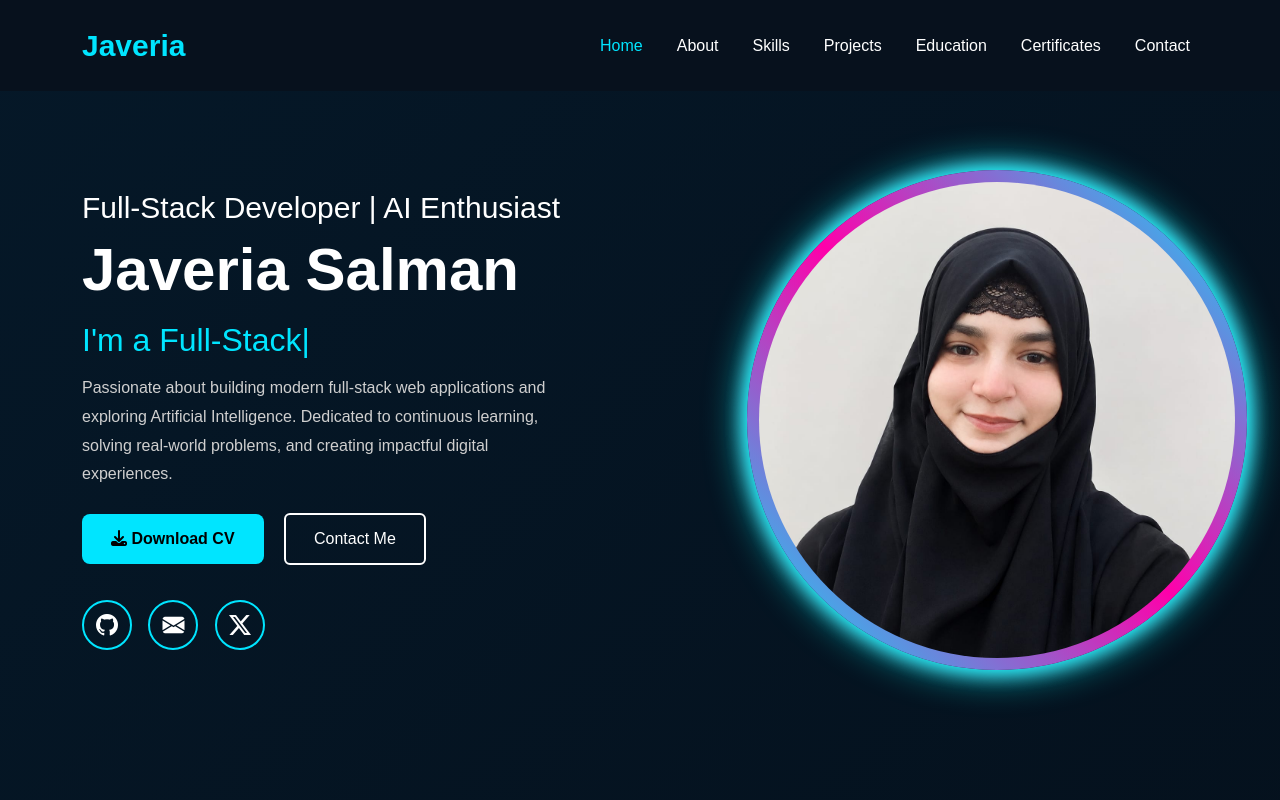
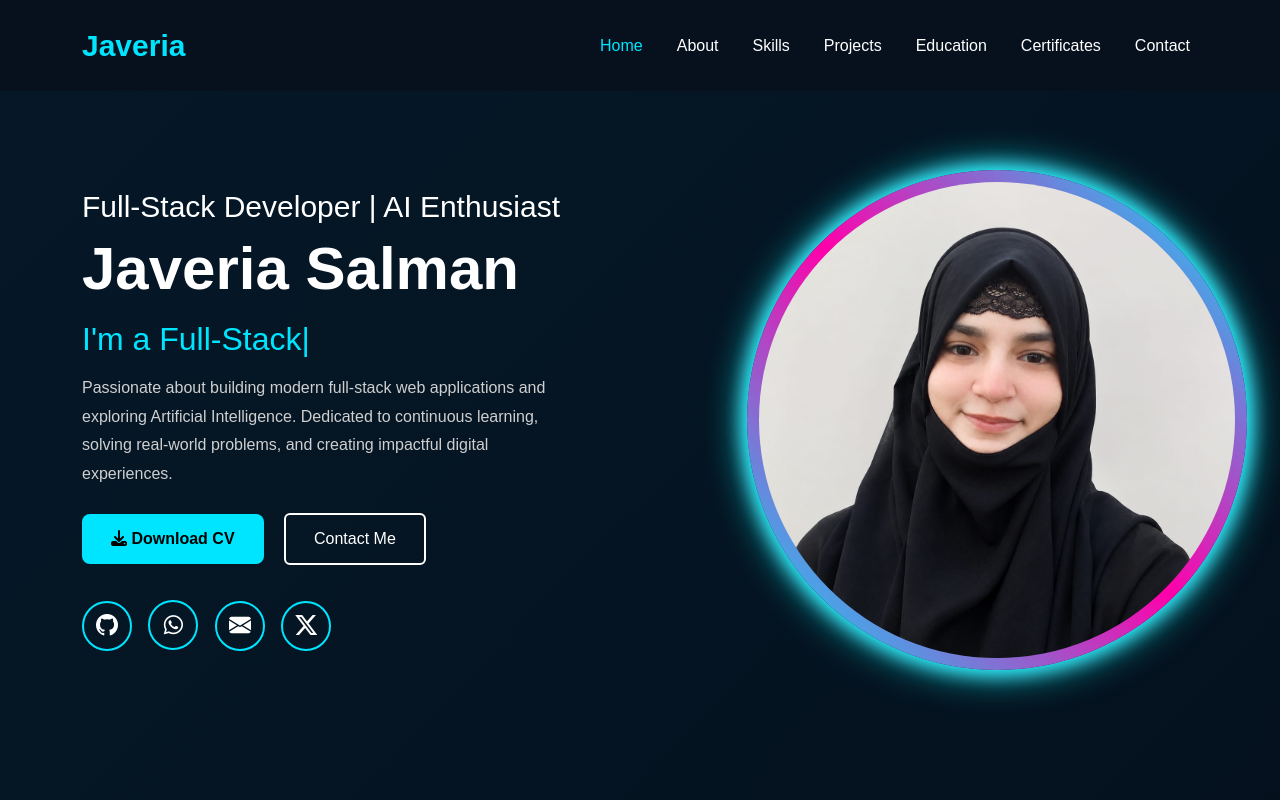
Before and after one commit to javeriasalman789-jpg/Portfolio-Website, a plain HTML site: page index.html in a window 1280 px wide. Shown: the top 800 px of the page. Drawn offline with nearby package versions, Linux system fonts and the light colour scheme; some packages are replaced by stand-ins of ours; a script that the page names is missing.

Commit message:
Update portfolio

```diff
--- a/index.html
+++ b/index.html
@@ -110,7 +110,9 @@
 
                             <a href="https://github.com/javeriasalman789-jpg" target="_blank"><i
                                     class="bi bi-github"></i></a>
-
+                            <a href="https://wa.me/923001234567" target="_blank">
+                                <i class="fa-brands fa-whatsapp"></i>
+                            </a>
 
                             <a href="https://mail.google.com/mail/?view=cm&fs=1&to=javeiasalman789@gmail.com"
                                 target="_blank">
```
